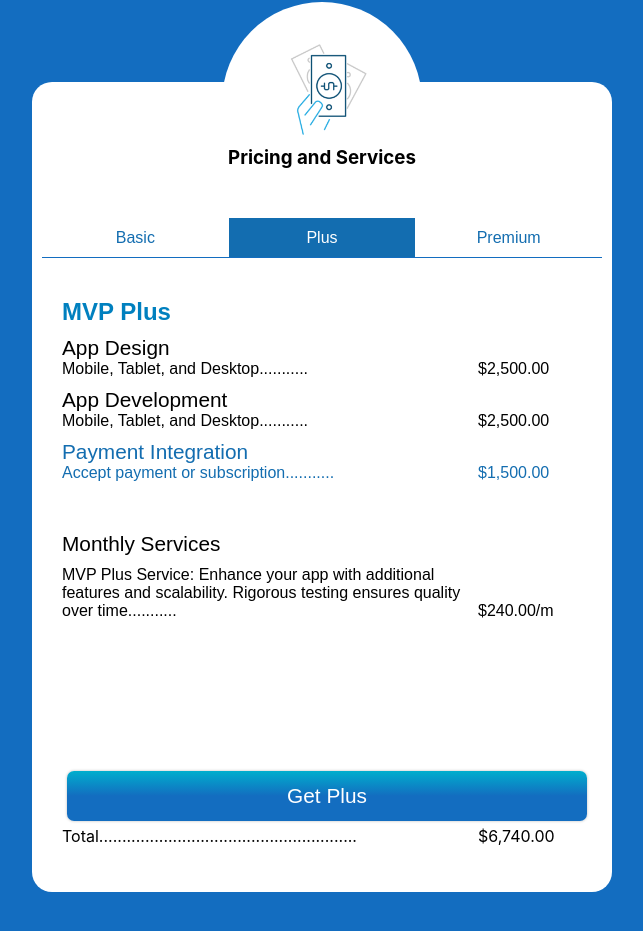
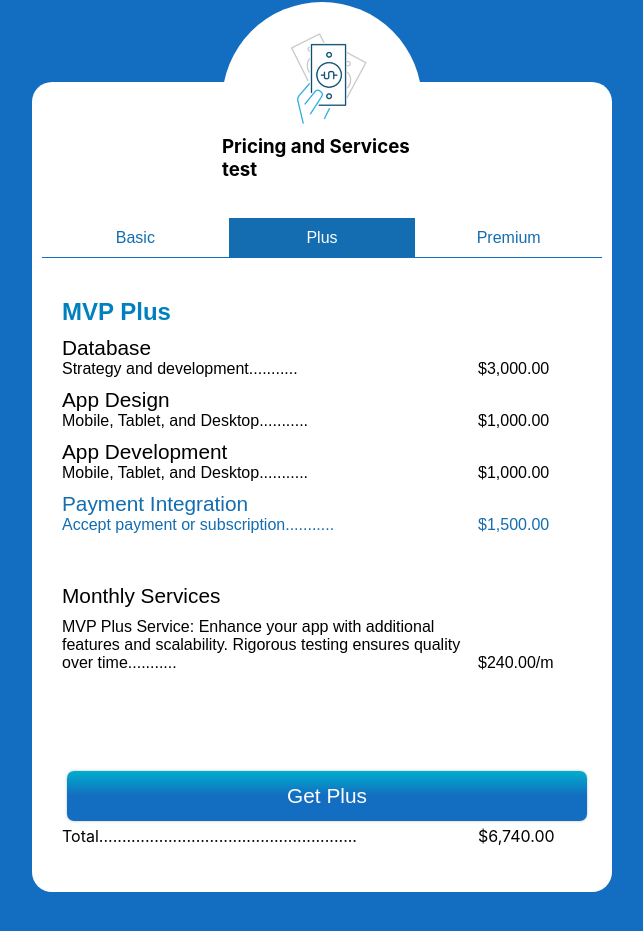
Before and after one commit to louieLouie117/lcDataSolution, a React (Create React App) app in the folder client/: page / in a window 1280 px wide. Shown: the part 2130-3061 px from the top of the page, without its empty margins (318-961 px from the left). Built offline with nearby package versions, Linux system fonts and the light colour scheme.

Commit message:
NewDataBasePricing

```diff
--- a/client/src/components/LandingPage/Services.jsx
+++ b/client/src/components/LandingPage/Services.jsx
@@ -157,7 +157,7 @@ const premiumServiceHandler = () => {
                 <section className='Cost-Container'>
                     <header>
                     <img src="/img/CostImg.png" alt="" />
-                    <h3>Pricing and Services</h3>
+                    <h3>Pricing and Services test</h3>
                     {/* <p>You can build a price base on your buisness needs or get full services.</p>
                     <nav>
                     <button>Build a price</button>
@@ -184,11 +184,19 @@ const premiumServiceHandler = () => {
 
                             </header>
                             <main className='AppPricing-Container'>
+                            <section>
+                                <h3>Database</h3>
+                                <ul className='pricing-container'>
+                                    <li>Strategy and development...........</li>
+                                    <li>$3,000.00</li>
+
+                                </ul>
+                                </section>
                                 <section>
                                 <h3>App Design</h3>
                                 <ul className='pricing-container'>
                                     <li>Mobile, Tablet, and Desktop...........</li>
-                                    <li>$2,500.00</li>
+                                    <li>$1,000.00</li>
 
                                 </ul>
                                 </section>
@@ -197,7 +205,7 @@ const premiumServiceHandler = () => {
                                 <h3>App Development</h3>
                                 <ul className='pricing-container'>
                                 <li>Mobile, Tablet, and Desktop...........</li>
-                                    <li>$2,500.00</li>
+                                    <li>$1,000.00</li>
                                 </ul>
                                 </section>
 
```
